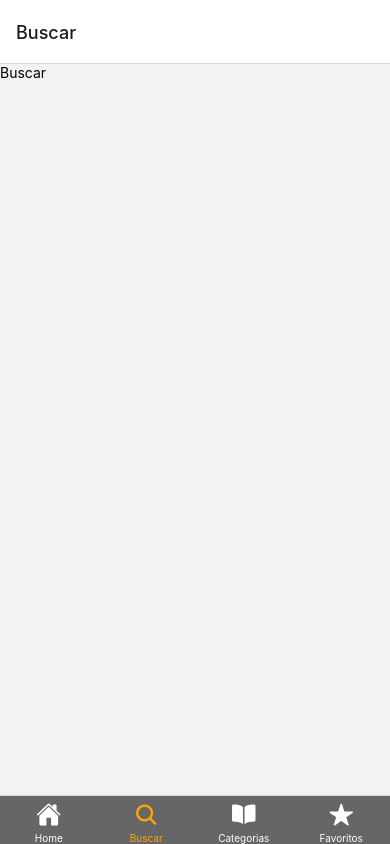
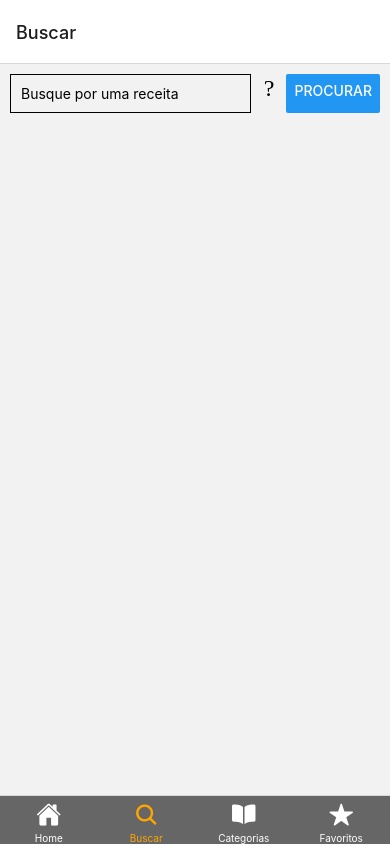
Before and after one commit to rafael-tecinternet/projeto-cooking, a React Native app: screen /Buscar in a window 390 px wide. Built offline with nearby package versions, Linux system fonts and the light colour scheme; no server answers.

Commit message:
Buscar receita

```diff
--- a/src/Screens/Buscar.js
+++ b/src/Screens/Buscar.js
@@ -1,12 +1,60 @@
-import { StyleSheet, Text, View } from 'react-native'
+import { Alert, Button, StyleSheet, Text, View, TextInput } from "react-native";
+import { useState } from "react";
+import { SafeAreaView } from "react-native-safe-area-context";
+import { Ionicons } from "@expo/vector-icons";
 
+const Buscar = ({ navigation }) => {
+  const receitaDigitada = (valorDigitado) => {
+    setReceita(valorDigitado);
+  };
 
-const Buscar = () => {
- return(
-    <View><Text>Buscar</Text></View>
- )
-}
+  const [receita, setReceita] = useState("");
 
-export default Buscar
+  const buscarReceita = () => {
+    if (!receita) {
+      return Alert.alert("Ops!", "Você deve digitar uma receita!");
+    }
 
-const styles = StyleSheet.create({})
+    navigation.navigate("Resultados", { receita });
+  };
+
+  return (
+    <SafeAreaView style={estilos.container}>
+      <View style={estilos.viewForm}>
+        <TextInput
+          placeholder="Busque por uma receita"
+          style={estilos.campo}
+          onChangeText={receitaDigitada}
+        />
+        <Ionicons name="search1" size={24} color="black" />
+        <Button
+          style={estilos.botao}
+          title="Procurar"
+          onPress={buscarReceita}
+        />
+      </View>
+    </SafeAreaView>
+  );
+};
+
+export default Buscar;
+
+const estilos = StyleSheet.create({
+  container: {
+    flex: 1,
+    padding: 10,
+  },
+  viewForm: {
+    flexDirection: "row",
+    justifyContent: "space-between",
+  },
+  campo: {
+    borderWidth: 1,
+    padding: 10,
+    flex: 0.9,
+  },
+  botao: {
+    backgroundColor: "orange",
+    borderWidth: 2,
+  },
+});
```
